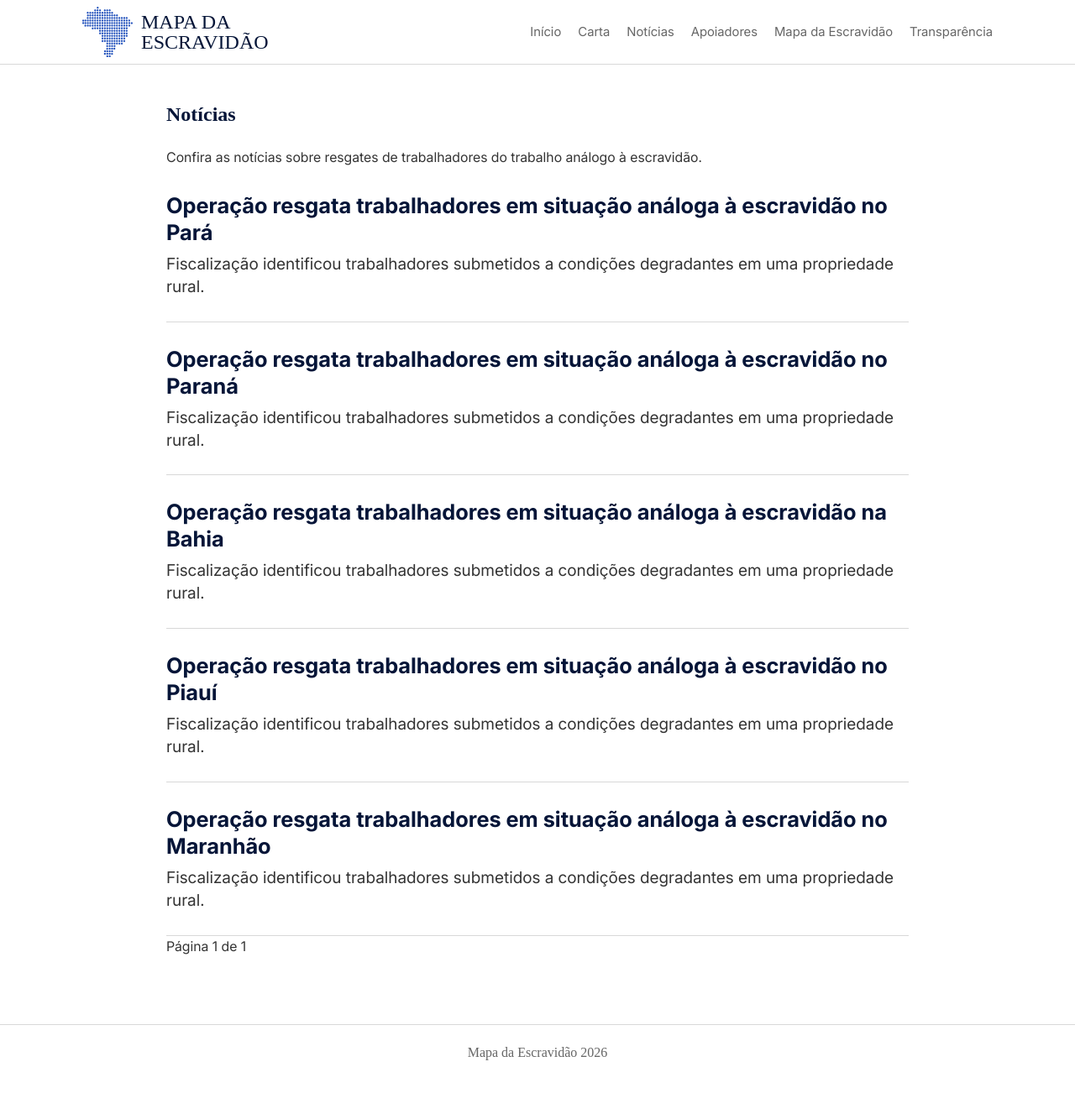
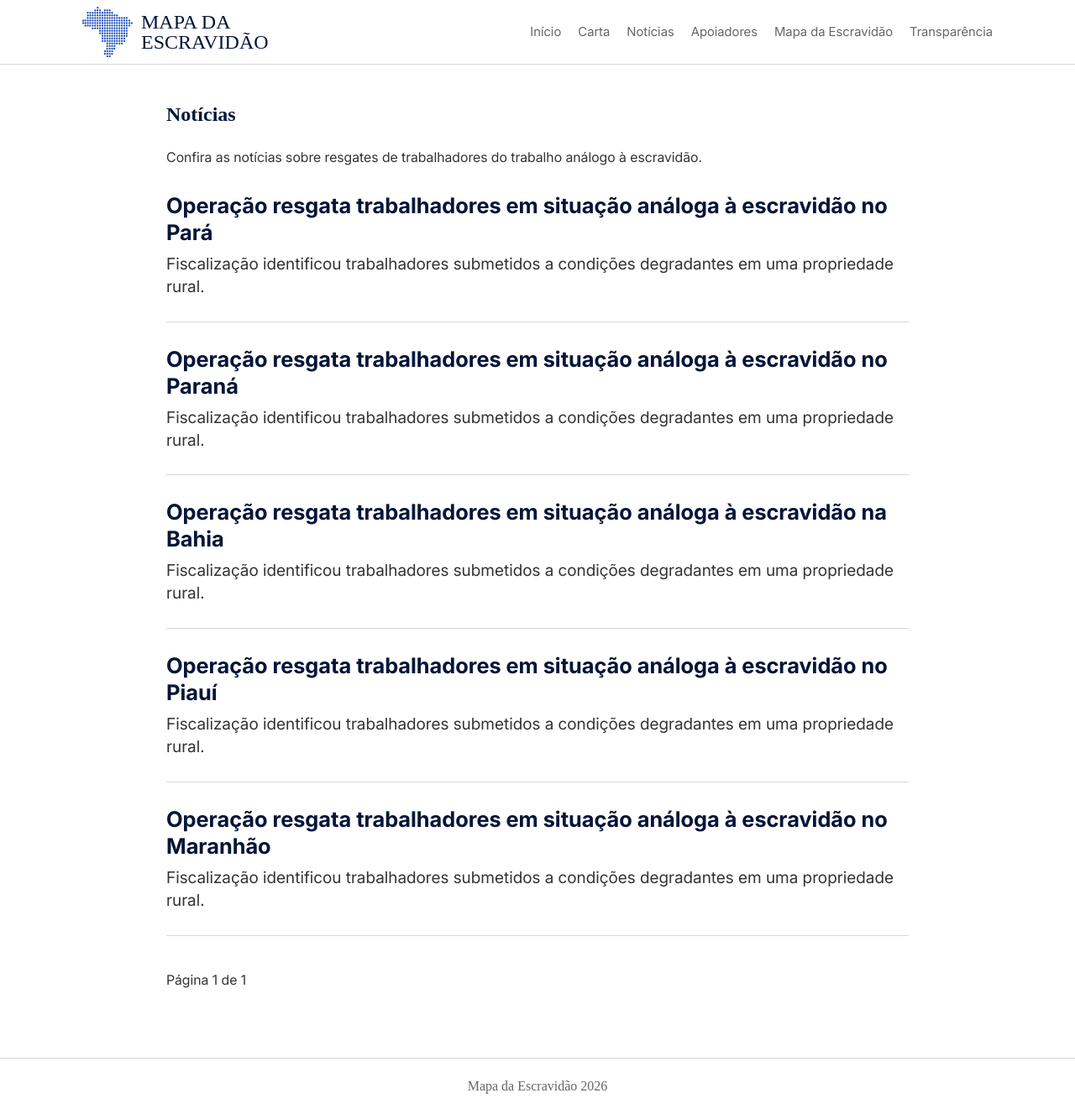
Before and after one commit to Landowski/mapa-escravidao, a Jekyll site: the page built from noticias/index.html, in a window 1280 px wide and 1327 px high. Shown: the whole window at 84% size. Built offline with Jekyll 4.4.1, drawn with Linux system fonts in a browser that asks for light colours; some web fonts are replaced; the list of posts is cut into pages by our own code.

Commit message:
Update index.html

```diff
--- a/noticias/index.html
+++ b/noticias/index.html
@@ -19,7 +19,7 @@ description: "Notícias sobre resgates de trabalhadores do trabalho análogo à
                         </a>
                     {% endfor %}
 
-                    <nav class="paginacao">
+                    <nav class="paginacao" style="margin-top: 40px;">
                         {% if paginator.previous_page %}
                             <a href="{{ paginator.previous_page_path | relative_url }}">
                             ← Mais recentes
```
